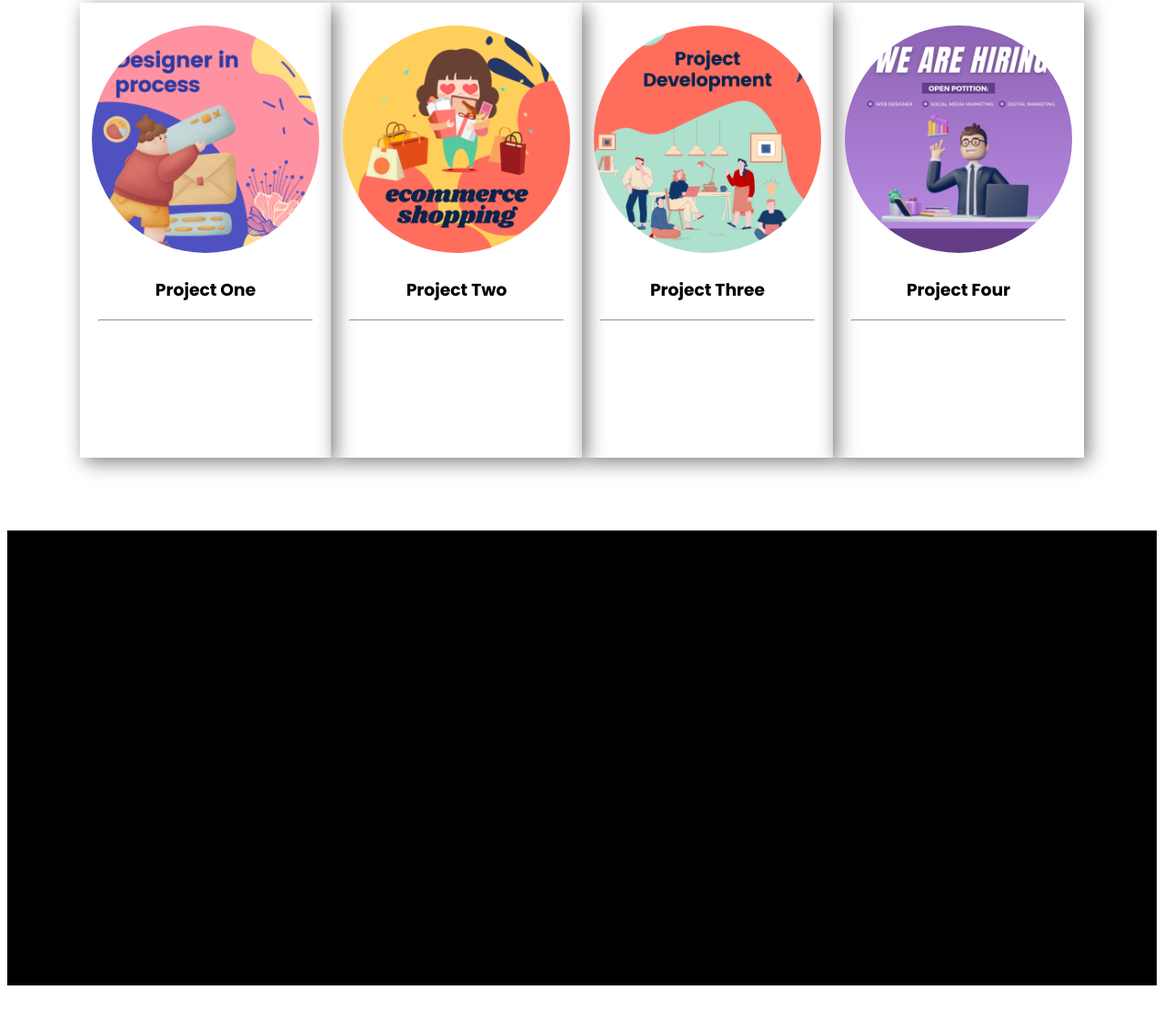
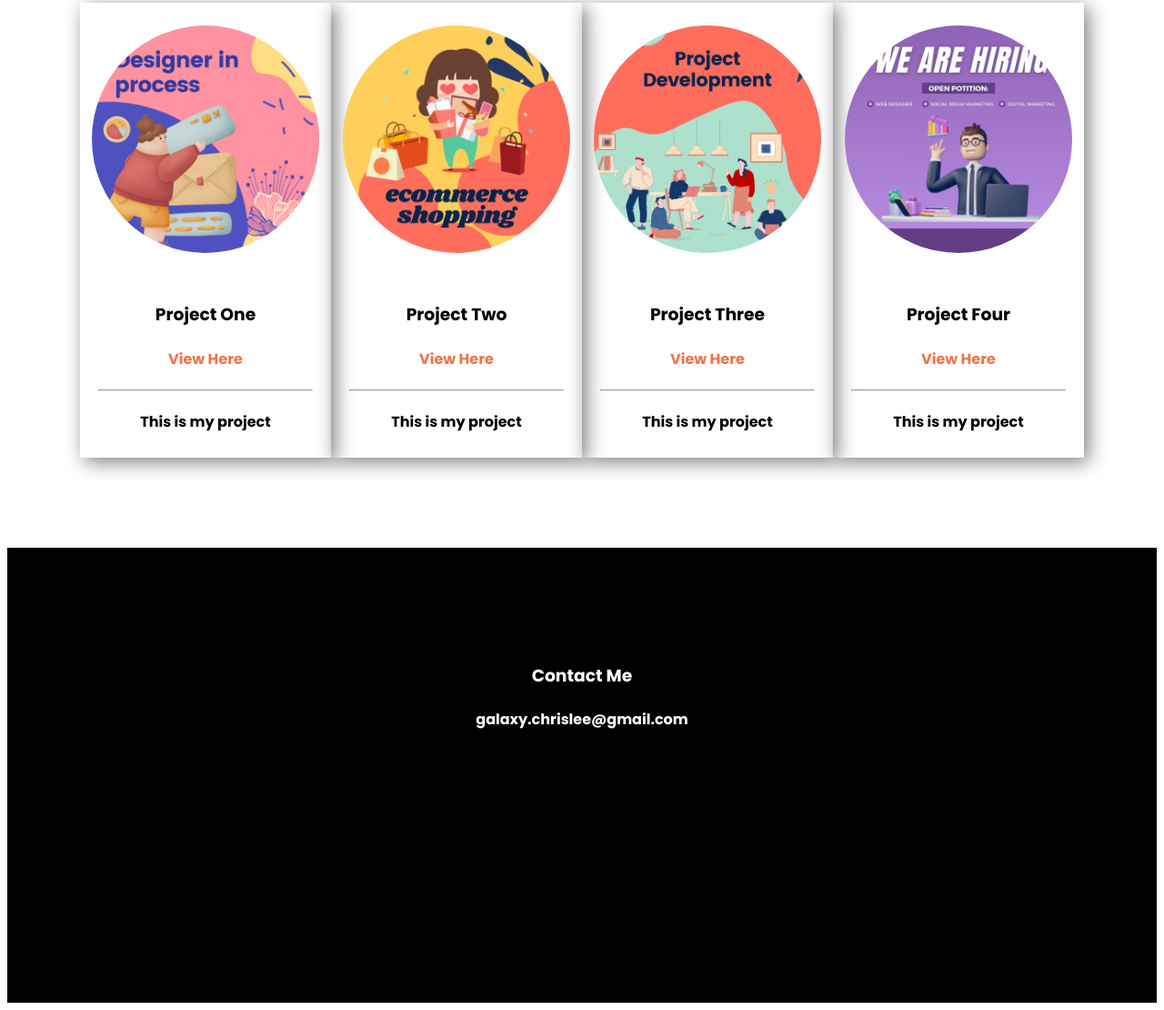
Before and after one commit to ProdigyCodeDev/Portfolio, a plain HTML site: page index.html in a window 1280 px wide. Shown: the part 1510-2620 px from the top of the page at 91% size. Drawn offline with Linux system fonts and the light colour scheme.

Commit message:
Add files via upload

```diff
--- a/index.html
+++ b/index.html
@@ -26,9 +26,9 @@
         <img class="logo" src="logo.png" alt="My Logo"/>
         <ul>
 
-            <a href=home.html><li>About me</li></a>
-            <a href=home.html><li>Projects</li></a>
-            <a href=home.html><li>Contact</li></a>
+            <a href=#aboutme><li>About me</li></a>
+            <a href=#projects><li>Projects</li></a>
+            <a href=#contact><li>Contact</li></a>
 
 
         </ul>
@@ -41,7 +41,7 @@
         <div class="hero-text">
             <h1>Chris Purnawan</h1>
             <p>Freelance Web Developer</p>
-            <div class="button">About me</div>
+            <div class="button"><a href=#aboutme >About Me</a></div>
         </div>
         <div class="socials">
             <div class="socials">
@@ -61,7 +61,7 @@
    </section>
 
    <section>
-    <section class="sub-section" id="about me">
+    <section class="sub-section" id="aboutme">
         <div class="information">
             <h2>About Me</h2>
             <p>Hello.  My name is Christopher Purnawan. I am a web Developer</p>
@@ -87,9 +87,10 @@
 
             <h3>Project One</h3>
 
-            <p class="subtext"><a class="project-link" href=#></a></p>
+            <p class="subtext"><a class="project-link" href=https://github.com/ProdigyCodeDev/PythonProjects/blob/main/FileScan.py><h4>View Here</h4></a></p>
 
             <hr/>
+            <h4>This is my project</h4>
             </div>
 
 
@@ -99,26 +100,29 @@
 
                 <h3>Project Two</h3>
 
-                <p class="subtext"><a class="project-link" href=#></a></p>
+                <p class="subtext"><a class="project-link" href=https://github.com/ProdigyCodeDev/PythonProjects/blob/main/OOPClasses.py><h4>View Here</h4></a></p>
 
                 <hr/>
+                <h4>This is my project</h4>
             </div>
             <div class="project-card">
                 <img class="project-image" src="projectdevelopment.jpeg"project one image">
 
                 <h3>Project Three</h3>
 
-                <p class="subtext"><a class="project-link" href=#></a></p>
+                <p class="subtext"><a class="project-link" href=https://github.com/ProdigyCodeDev/PythonProjects/blob/main/CarDealership.py><h4>View Here</h4></a></p>
 
                 <hr/>
+                <h4>This is my project</h4>
             </div>
             <div class="project-card">            <img class="project-image" src="hiring.jpeg"project one image">
 
                 <h3>Project Four</h3>
 
-                <p class="subtext"><a class="project-link" href=#></a></p>
+                <p class="subtext"><a class="project-link" href=https://github.com/ProdigyCodeDev/AI-Implementation><h4>View Here</h4></a></p>
 
                 <hr/>
+                <h4>This is my project</h4>
             </div>
 
 
@@ -131,6 +135,11 @@
 
 
 
-   <footer></footer>
+   <footer>
+    <div class footer id="contact">
+        <h3>Contact Me</h3>
+        <h4>galaxy.chrislee@gmail.com</h4>
+
+    </div></footer>
 </body>
 </html>
--- a/style.css
+++ b/style.css
@@ -206,3 +206,16 @@ hr{
     margin-left: 20px;
     margin-right: 20px;
 }
+
+footer{
+    color: white;
+    text-align: center;
+}
+
+h3{
+    padding-top: 10%;
+}
+
+a{
+    text-decoration: none;
+}
```
